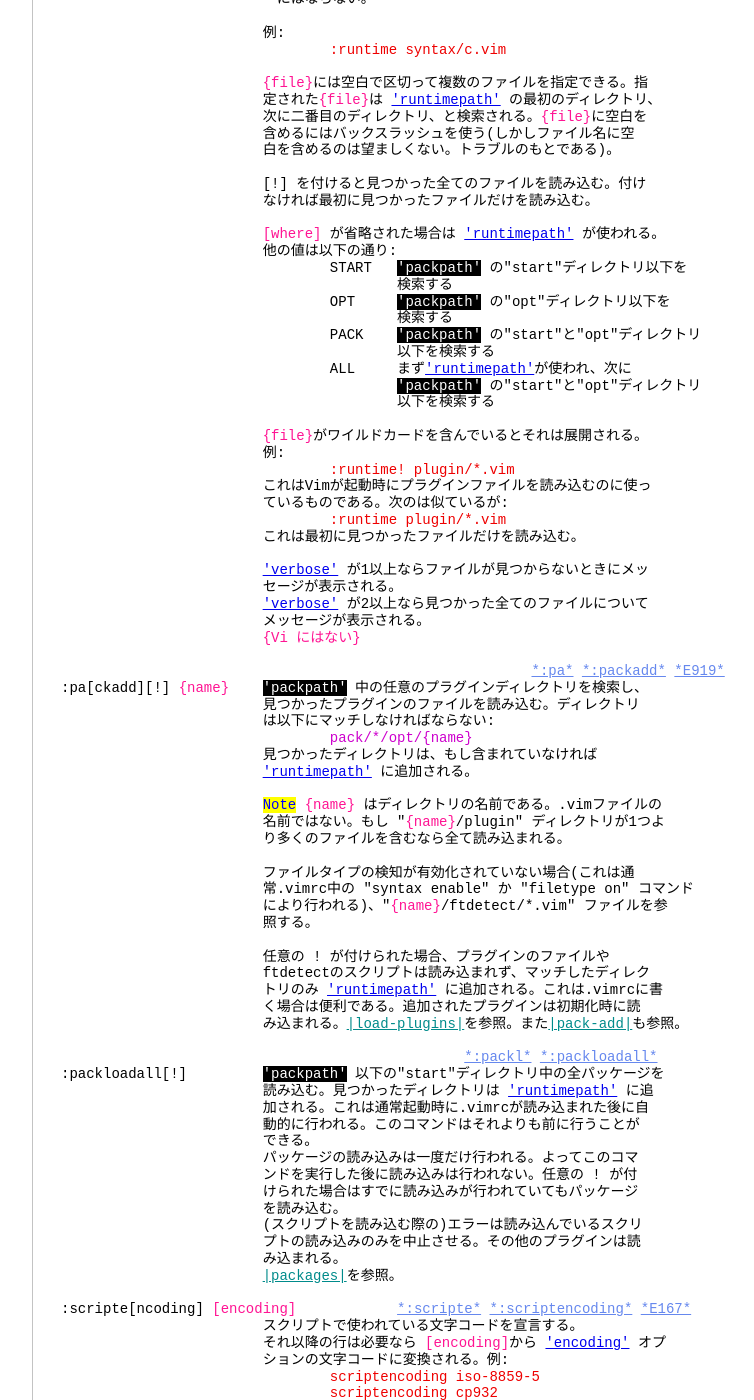
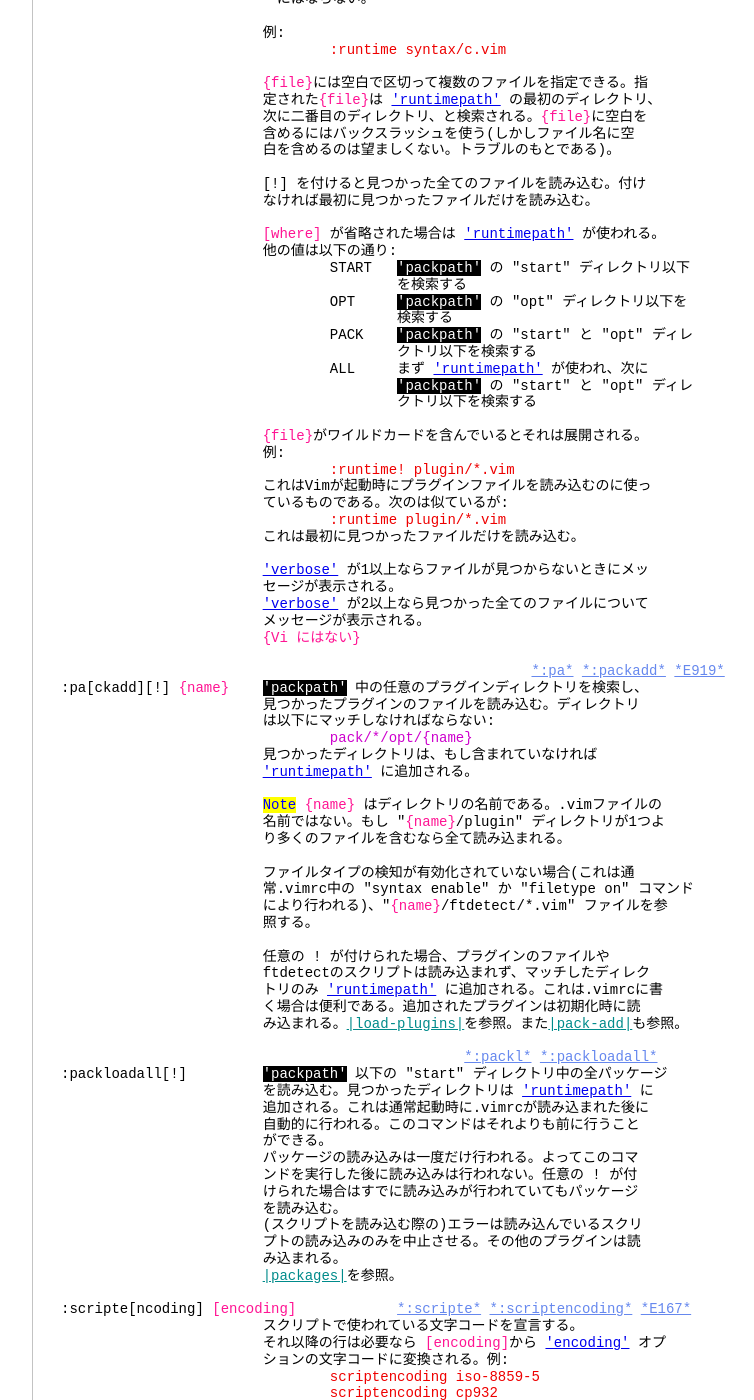
Before and after one commit to vim-jp/vimdoc-ja, a Jekyll site: the page built from repeat.html, in a window 1280 px wide and 1400 px high, scrolled down 3349 px. Shown: the whole window, without its empty margins (340-1094 px from the left). Built offline with Jekyll 4.4.1, drawn with Linux system fonts in a browser that asks for light colours; nearby versions of some CDN libraries; comment, search, counter and statistics services are not loaded; some of the changed text lies outside the part shown.

Commit message:
Generated by Travis JOB 56.1
https://travis-ci.org/vim-jp/vimdoc-ja-working/builds/121007374

```diff
--- a/repeat.html
+++ b/repeat.html
@@ -204,15 +204,15 @@ Vimスクリプトの書き方はユーザーマニュアルの41章<a class="Id
 <br>
 &nbsp;&nbsp;&nbsp;&nbsp;&nbsp;&nbsp;&nbsp;&nbsp;&nbsp;&nbsp;&nbsp;&nbsp;&nbsp;&nbsp;&nbsp;&nbsp;&nbsp;&nbsp;&nbsp;&nbsp;&nbsp;&nbsp;&nbsp;&nbsp;<span class="Special">[where]</span>&nbsp;が省略された場合は&nbsp;<a class="Type" href="options.html#'runtimepath'">'runtimepath'</a>&nbsp;が使われる。<br>
 &nbsp;&nbsp;&nbsp;&nbsp;&nbsp;&nbsp;&nbsp;&nbsp;&nbsp;&nbsp;&nbsp;&nbsp;&nbsp;&nbsp;&nbsp;&nbsp;&nbsp;&nbsp;&nbsp;&nbsp;&nbsp;&nbsp;&nbsp;&nbsp;他の値は以下の通り:<br>
-&nbsp;&nbsp;&nbsp;&nbsp;&nbsp;&nbsp;&nbsp;&nbsp;&nbsp;&nbsp;&nbsp;&nbsp;&nbsp;&nbsp;&nbsp;&nbsp;&nbsp;&nbsp;&nbsp;&nbsp;&nbsp;&nbsp;&nbsp;&nbsp;&nbsp;&nbsp;&nbsp;&nbsp;&nbsp;&nbsp;&nbsp;&nbsp;START&nbsp;&nbsp;&nbsp;<span class="MissingTag">'packpath'</span>&nbsp;の&quot;start&quot;ディレクトリ以下を<br>
+&nbsp;&nbsp;&nbsp;&nbsp;&nbsp;&nbsp;&nbsp;&nbsp;&nbsp;&nbsp;&nbsp;&nbsp;&nbsp;&nbsp;&nbsp;&nbsp;&nbsp;&nbsp;&nbsp;&nbsp;&nbsp;&nbsp;&nbsp;&nbsp;&nbsp;&nbsp;&nbsp;&nbsp;&nbsp;&nbsp;&nbsp;&nbsp;START&nbsp;&nbsp;&nbsp;<span class="MissingTag">'packpath'</span>&nbsp;の &quot;start&quot; ディレクトリ以下<br>
+&nbsp;&nbsp;&nbsp;&nbsp;&nbsp;&nbsp;&nbsp;&nbsp;&nbsp;&nbsp;&nbsp;&nbsp;&nbsp;&nbsp;&nbsp;&nbsp;&nbsp;&nbsp;&nbsp;&nbsp;&nbsp;&nbsp;&nbsp;&nbsp;&nbsp;&nbsp;&nbsp;&nbsp;&nbsp;&nbsp;&nbsp;&nbsp;&nbsp;&nbsp;&nbsp;&nbsp;&nbsp;&nbsp;&nbsp;&nbsp;を検索する<br>
+&nbsp;&nbsp;&nbsp;&nbsp;&nbsp;&nbsp;&nbsp;&nbsp;&nbsp;&nbsp;&nbsp;&nbsp;&nbsp;&nbsp;&nbsp;&nbsp;&nbsp;&nbsp;&nbsp;&nbsp;&nbsp;&nbsp;&nbsp;&nbsp;&nbsp;&nbsp;&nbsp;&nbsp;&nbsp;&nbsp;&nbsp;&nbsp;OPT&nbsp;&nbsp;&nbsp;&nbsp;&nbsp;<span class="MissingTag">'packpath'</span>&nbsp;の &quot;opt&quot; ディレクトリ以下を<br>
 &nbsp;&nbsp;&nbsp;&nbsp;&nbsp;&nbsp;&nbsp;&nbsp;&nbsp;&nbsp;&nbsp;&nbsp;&nbsp;&nbsp;&nbsp;&nbsp;&nbsp;&nbsp;&nbsp;&nbsp;&nbsp;&nbsp;&nbsp;&nbsp;&nbsp;&nbsp;&nbsp;&nbsp;&nbsp;&nbsp;&nbsp;&nbsp;&nbsp;&nbsp;&nbsp;&nbsp;&nbsp;&nbsp;&nbsp;&nbsp;検索する<br>
-&nbsp;&nbsp;&nbsp;&nbsp;&nbsp;&nbsp;&nbsp;&nbsp;&nbsp;&nbsp;&nbsp;&nbsp;&nbsp;&nbsp;&nbsp;&nbsp;&nbsp;&nbsp;&nbsp;&nbsp;&nbsp;&nbsp;&nbsp;&nbsp;&nbsp;&nbsp;&nbsp;&nbsp;&nbsp;&nbsp;&nbsp;&nbsp;OPT&nbsp;&nbsp;&nbsp;&nbsp;&nbsp;<span class="MissingTag">'packpath'</span>&nbsp;の&quot;opt&quot;ディレクトリ以下を<br>
-&nbsp;&nbsp;&nbsp;&nbsp;&nbsp;&nbsp;&nbsp;&nbsp;&nbsp;&nbsp;&nbsp;&nbsp;&nbsp;&nbsp;&nbsp;&nbsp;&nbsp;&nbsp;&nbsp;&nbsp;&nbsp;&nbsp;&nbsp;&nbsp;&nbsp;&nbsp;&nbsp;&nbsp;&nbsp;&nbsp;&nbsp;&nbsp;&nbsp;&nbsp;&nbsp;&nbsp;&nbsp;&nbsp;&nbsp;&nbsp;検索する<br>
-&nbsp;&nbsp;&nbsp;&nbsp;&nbsp;&nbsp;&nbsp;&nbsp;&nbsp;&nbsp;&nbsp;&nbsp;&nbsp;&nbsp;&nbsp;&nbsp;&nbsp;&nbsp;&nbsp;&nbsp;&nbsp;&nbsp;&nbsp;&nbsp;&nbsp;&nbsp;&nbsp;&nbsp;&nbsp;&nbsp;&nbsp;&nbsp;PACK&nbsp;&nbsp;&nbsp;&nbsp;<span class="MissingTag">'packpath'</span>&nbsp;の&quot;start&quot;と&quot;opt&quot;ディレクトリ<br>
-&nbsp;&nbsp;&nbsp;&nbsp;&nbsp;&nbsp;&nbsp;&nbsp;&nbsp;&nbsp;&nbsp;&nbsp;&nbsp;&nbsp;&nbsp;&nbsp;&nbsp;&nbsp;&nbsp;&nbsp;&nbsp;&nbsp;&nbsp;&nbsp;&nbsp;&nbsp;&nbsp;&nbsp;&nbsp;&nbsp;&nbsp;&nbsp;&nbsp;&nbsp;&nbsp;&nbsp;&nbsp;&nbsp;&nbsp;&nbsp;以下を検索する<br>
-&nbsp;&nbsp;&nbsp;&nbsp;&nbsp;&nbsp;&nbsp;&nbsp;&nbsp;&nbsp;&nbsp;&nbsp;&nbsp;&nbsp;&nbsp;&nbsp;&nbsp;&nbsp;&nbsp;&nbsp;&nbsp;&nbsp;&nbsp;&nbsp;&nbsp;&nbsp;&nbsp;&nbsp;&nbsp;&nbsp;&nbsp;&nbsp;ALL&nbsp;&nbsp;&nbsp;&nbsp; まず<a class="Type" href="options.html#'runtimepath'">'runtimepath'</a>が使われ、次に<br>
-&nbsp;&nbsp;&nbsp;&nbsp;&nbsp;&nbsp;&nbsp;&nbsp;&nbsp;&nbsp;&nbsp;&nbsp;&nbsp;&nbsp;&nbsp;&nbsp;&nbsp;&nbsp;&nbsp;&nbsp;&nbsp;&nbsp;&nbsp;&nbsp;&nbsp;&nbsp;&nbsp;&nbsp;&nbsp;&nbsp;&nbsp;&nbsp;&nbsp;&nbsp;&nbsp;&nbsp;&nbsp;&nbsp;&nbsp;&nbsp;<span class="MissingTag">'packpath'</span>&nbsp;の&quot;start&quot;と&quot;opt&quot;ディレクトリ<br>
-&nbsp;&nbsp;&nbsp;&nbsp;&nbsp;&nbsp;&nbsp;&nbsp;&nbsp;&nbsp;&nbsp;&nbsp;&nbsp;&nbsp;&nbsp;&nbsp;&nbsp;&nbsp;&nbsp;&nbsp;&nbsp;&nbsp;&nbsp;&nbsp;&nbsp;&nbsp;&nbsp;&nbsp;&nbsp;&nbsp;&nbsp;&nbsp;&nbsp;&nbsp;&nbsp;&nbsp;&nbsp;&nbsp;&nbsp;&nbsp;以下を検索する<br>
+&nbsp;&nbsp;&nbsp;&nbsp;&nbsp;&nbsp;&nbsp;&nbsp;&nbsp;&nbsp;&nbsp;&nbsp;&nbsp;&nbsp;&nbsp;&nbsp;&nbsp;&nbsp;&nbsp;&nbsp;&nbsp;&nbsp;&nbsp;&nbsp;&nbsp;&nbsp;&nbsp;&nbsp;&nbsp;&nbsp;&nbsp;&nbsp;PACK&nbsp;&nbsp;&nbsp;&nbsp;<span class="MissingTag">'packpath'</span>&nbsp;の &quot;start&quot; と &quot;opt&quot; ディレ<br>
+&nbsp;&nbsp;&nbsp;&nbsp;&nbsp;&nbsp;&nbsp;&nbsp;&nbsp;&nbsp;&nbsp;&nbsp;&nbsp;&nbsp;&nbsp;&nbsp;&nbsp;&nbsp;&nbsp;&nbsp;&nbsp;&nbsp;&nbsp;&nbsp;&nbsp;&nbsp;&nbsp;&nbsp;&nbsp;&nbsp;&nbsp;&nbsp;&nbsp;&nbsp;&nbsp;&nbsp;&nbsp;&nbsp;&nbsp;&nbsp;クトリ以下を検索する<br>
+&nbsp;&nbsp;&nbsp;&nbsp;&nbsp;&nbsp;&nbsp;&nbsp;&nbsp;&nbsp;&nbsp;&nbsp;&nbsp;&nbsp;&nbsp;&nbsp;&nbsp;&nbsp;&nbsp;&nbsp;&nbsp;&nbsp;&nbsp;&nbsp;&nbsp;&nbsp;&nbsp;&nbsp;&nbsp;&nbsp;&nbsp;&nbsp;ALL&nbsp;&nbsp;&nbsp;&nbsp; まず&nbsp;<a class="Type" href="options.html#'runtimepath'">'runtimepath'</a>&nbsp;が使われ、次に<br>
+&nbsp;&nbsp;&nbsp;&nbsp;&nbsp;&nbsp;&nbsp;&nbsp;&nbsp;&nbsp;&nbsp;&nbsp;&nbsp;&nbsp;&nbsp;&nbsp;&nbsp;&nbsp;&nbsp;&nbsp;&nbsp;&nbsp;&nbsp;&nbsp;&nbsp;&nbsp;&nbsp;&nbsp;&nbsp;&nbsp;&nbsp;&nbsp;&nbsp;&nbsp;&nbsp;&nbsp;&nbsp;&nbsp;&nbsp;&nbsp;<span class="MissingTag">'packpath'</span>&nbsp;の &quot;start&quot; と &quot;opt&quot; ディレ<br>
+&nbsp;&nbsp;&nbsp;&nbsp;&nbsp;&nbsp;&nbsp;&nbsp;&nbsp;&nbsp;&nbsp;&nbsp;&nbsp;&nbsp;&nbsp;&nbsp;&nbsp;&nbsp;&nbsp;&nbsp;&nbsp;&nbsp;&nbsp;&nbsp;&nbsp;&nbsp;&nbsp;&nbsp;&nbsp;&nbsp;&nbsp;&nbsp;&nbsp;&nbsp;&nbsp;&nbsp;&nbsp;&nbsp;&nbsp;&nbsp;クトリ以下を検索する<br>
 <br>
 &nbsp;&nbsp;&nbsp;&nbsp;&nbsp;&nbsp;&nbsp;&nbsp;&nbsp;&nbsp;&nbsp;&nbsp;&nbsp;&nbsp;&nbsp;&nbsp;&nbsp;&nbsp;&nbsp;&nbsp;&nbsp;&nbsp;&nbsp;&nbsp;<span class="Special">{file}</span>がワイルドカードを含んでいるとそれは展開される。<br>
 &nbsp;&nbsp;&nbsp;&nbsp;&nbsp;&nbsp;&nbsp;&nbsp;&nbsp;&nbsp;&nbsp;&nbsp;&nbsp;&nbsp;&nbsp;&nbsp;&nbsp;&nbsp;&nbsp;&nbsp;&nbsp;&nbsp;&nbsp;&nbsp;例:<br>
@@ -252,11 +252,11 @@ Vimスクリプトの書き方はユーザーマニュアルの41章<a class="Id
 &nbsp;&nbsp;&nbsp;&nbsp;&nbsp;&nbsp;&nbsp;&nbsp;&nbsp;&nbsp;&nbsp;&nbsp;&nbsp;&nbsp;&nbsp;&nbsp;&nbsp;&nbsp;&nbsp;&nbsp;&nbsp;&nbsp;&nbsp;&nbsp;み込まれる。<a class="Identifier" href="starting.html#load-plugins">|load-plugins|</a>を参照。また<a class="Identifier" href="repeat.html#pack-add">|pack-add|</a>も参照。<br>
 <br>
 &nbsp;&nbsp;&nbsp;&nbsp;&nbsp;&nbsp;&nbsp;&nbsp;&nbsp;&nbsp;&nbsp;&nbsp;&nbsp;&nbsp;&nbsp;&nbsp;&nbsp;&nbsp;&nbsp;&nbsp;&nbsp;&nbsp;&nbsp;&nbsp;&nbsp;&nbsp;&nbsp;&nbsp;&nbsp;&nbsp;&nbsp;&nbsp;&nbsp;&nbsp;&nbsp;&nbsp;&nbsp;&nbsp;&nbsp;&nbsp;&nbsp;&nbsp;&nbsp;&nbsp;&nbsp;&nbsp;&nbsp;&nbsp;<a class="Constant" href="repeat.html#:packl" name=":packl">*:packl*</a>&nbsp;<a class="Constant" href="repeat.html#:packloadall" name=":packloadall">*:packloadall*</a><br>
-:packloadall[!]&nbsp;&nbsp;&nbsp;&nbsp;&nbsp;&nbsp;&nbsp;&nbsp;&nbsp;<span class="MissingTag">'packpath'</span>&nbsp;以下の&quot;start&quot;ディレクトリ中の全パッケージを<br>
-&nbsp;&nbsp;&nbsp;&nbsp;&nbsp;&nbsp;&nbsp;&nbsp;&nbsp;&nbsp;&nbsp;&nbsp;&nbsp;&nbsp;&nbsp;&nbsp;&nbsp;&nbsp;&nbsp;&nbsp;&nbsp;&nbsp;&nbsp;&nbsp;読み込む。見つかったディレクトリは&nbsp;<a class="Type" href="options.html#'runtimepath'">'runtimepath'</a>&nbsp;に追<br>
-&nbsp;&nbsp;&nbsp;&nbsp;&nbsp;&nbsp;&nbsp;&nbsp;&nbsp;&nbsp;&nbsp;&nbsp;&nbsp;&nbsp;&nbsp;&nbsp;&nbsp;&nbsp;&nbsp;&nbsp;&nbsp;&nbsp;&nbsp;&nbsp;加される。これは通常起動時に.vimrcが読み込まれた後に自<br>
-&nbsp;&nbsp;&nbsp;&nbsp;&nbsp;&nbsp;&nbsp;&nbsp;&nbsp;&nbsp;&nbsp;&nbsp;&nbsp;&nbsp;&nbsp;&nbsp;&nbsp;&nbsp;&nbsp;&nbsp;&nbsp;&nbsp;&nbsp;&nbsp;動的に行われる。このコマンドはそれよりも前に行うことが<br>
-&nbsp;&nbsp;&nbsp;&nbsp;&nbsp;&nbsp;&nbsp;&nbsp;&nbsp;&nbsp;&nbsp;&nbsp;&nbsp;&nbsp;&nbsp;&nbsp;&nbsp;&nbsp;&nbsp;&nbsp;&nbsp;&nbsp;&nbsp;&nbsp;できる。<br>
+:packloadall[!]&nbsp;&nbsp;&nbsp;&nbsp;&nbsp;&nbsp;&nbsp;&nbsp;&nbsp;<span class="MissingTag">'packpath'</span>&nbsp;以下の &quot;start&quot; ディレクトリ中の全パッケージ<br>
+&nbsp;&nbsp;&nbsp;&nbsp;&nbsp;&nbsp;&nbsp;&nbsp;&nbsp;&nbsp;&nbsp;&nbsp;&nbsp;&nbsp;&nbsp;&nbsp;&nbsp;&nbsp;&nbsp;&nbsp;&nbsp;&nbsp;&nbsp;&nbsp;を読み込む。見つかったディレクトリは&nbsp;<a class="Type" href="options.html#'runtimepath'">'runtimepath'</a>&nbsp;に<br>
+&nbsp;&nbsp;&nbsp;&nbsp;&nbsp;&nbsp;&nbsp;&nbsp;&nbsp;&nbsp;&nbsp;&nbsp;&nbsp;&nbsp;&nbsp;&nbsp;&nbsp;&nbsp;&nbsp;&nbsp;&nbsp;&nbsp;&nbsp;&nbsp;追加される。これは通常起動時に.vimrcが読み込まれた後に<br>
+&nbsp;&nbsp;&nbsp;&nbsp;&nbsp;&nbsp;&nbsp;&nbsp;&nbsp;&nbsp;&nbsp;&nbsp;&nbsp;&nbsp;&nbsp;&nbsp;&nbsp;&nbsp;&nbsp;&nbsp;&nbsp;&nbsp;&nbsp;&nbsp;自動的に行われる。このコマンドはそれよりも前に行うこと<br>
+&nbsp;&nbsp;&nbsp;&nbsp;&nbsp;&nbsp;&nbsp;&nbsp;&nbsp;&nbsp;&nbsp;&nbsp;&nbsp;&nbsp;&nbsp;&nbsp;&nbsp;&nbsp;&nbsp;&nbsp;&nbsp;&nbsp;&nbsp;&nbsp;ができる。<br>
 &nbsp;&nbsp;&nbsp;&nbsp;&nbsp;&nbsp;&nbsp;&nbsp;&nbsp;&nbsp;&nbsp;&nbsp;&nbsp;&nbsp;&nbsp;&nbsp;&nbsp;&nbsp;&nbsp;&nbsp;&nbsp;&nbsp;&nbsp;&nbsp;パッケージの読み込みは一度だけ行われる。よってこのコマ<br>
 &nbsp;&nbsp;&nbsp;&nbsp;&nbsp;&nbsp;&nbsp;&nbsp;&nbsp;&nbsp;&nbsp;&nbsp;&nbsp;&nbsp;&nbsp;&nbsp;&nbsp;&nbsp;&nbsp;&nbsp;&nbsp;&nbsp;&nbsp;&nbsp;ンドを実行した後に読み込みは行われない。任意の ! が付<br>
 &nbsp;&nbsp;&nbsp;&nbsp;&nbsp;&nbsp;&nbsp;&nbsp;&nbsp;&nbsp;&nbsp;&nbsp;&nbsp;&nbsp;&nbsp;&nbsp;&nbsp;&nbsp;&nbsp;&nbsp;&nbsp;&nbsp;&nbsp;&nbsp;けられた場合はすでに読み込みが行われていてもパッケージ<br>
@@ -477,7 +477,7 @@ Vim が起動した時、.vimrcを処理した後、<span class="MissingTag">'pa
 もし存在するなら、Vim は ftdetect ファイルもロードする。<br>
 <br>
 <span class="Todo">Note</span>&nbsp;&quot;pack/foo/opt&quot; 以下のファイルは自動的に読み込まれず、&quot;pack/foo/start&quot; 以<br>
-下のファイルのみ読み込まれることに注意すること。&quot;opt&quot;ディレクトリがどのように<br>
+下のファイルのみ読み込まれることに注意すること。&quot;opt&quot; ディレクトリがどのように<br>
 使われるかについては下記の<a class="Identifier" href="repeat.html#pack-add">|pack-add|</a>を参照。<br>
 <br>
 パッケージの自動読み込みはプラグインの読み込みを無効化している場合は起こらない。<br>
```
